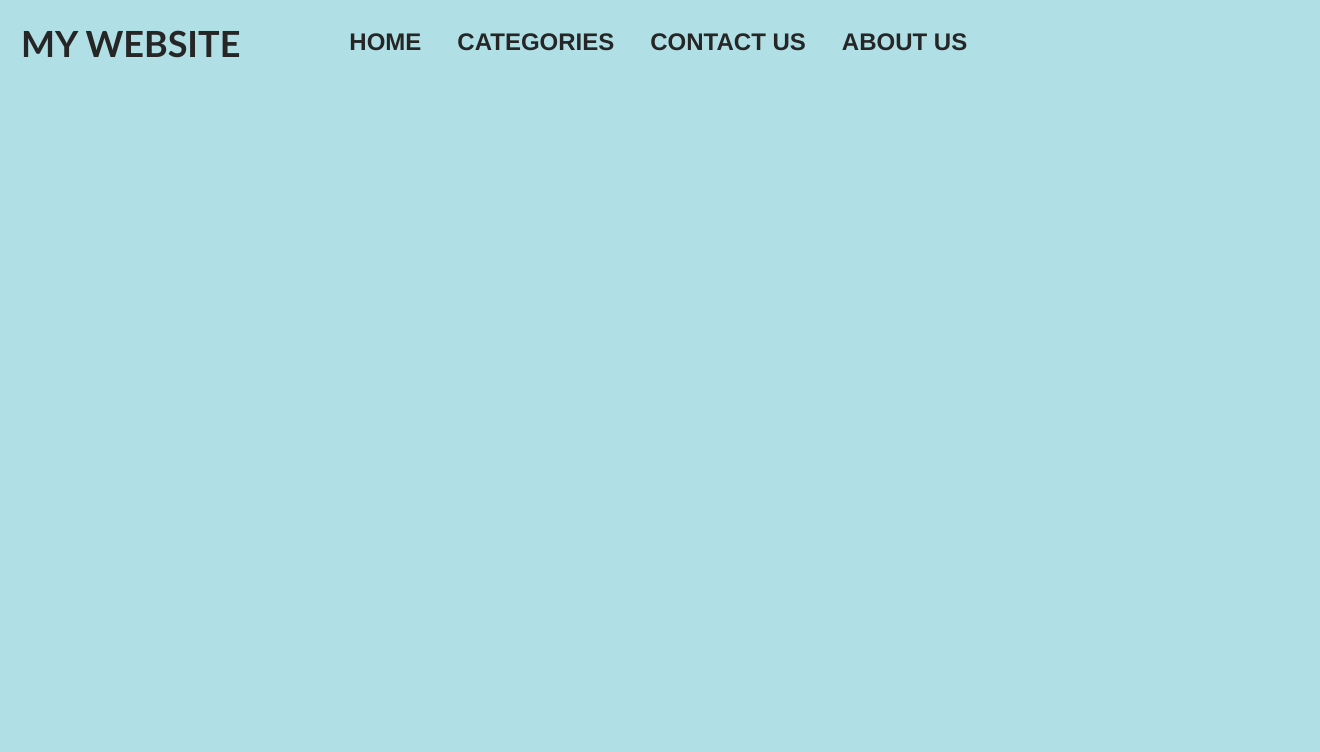
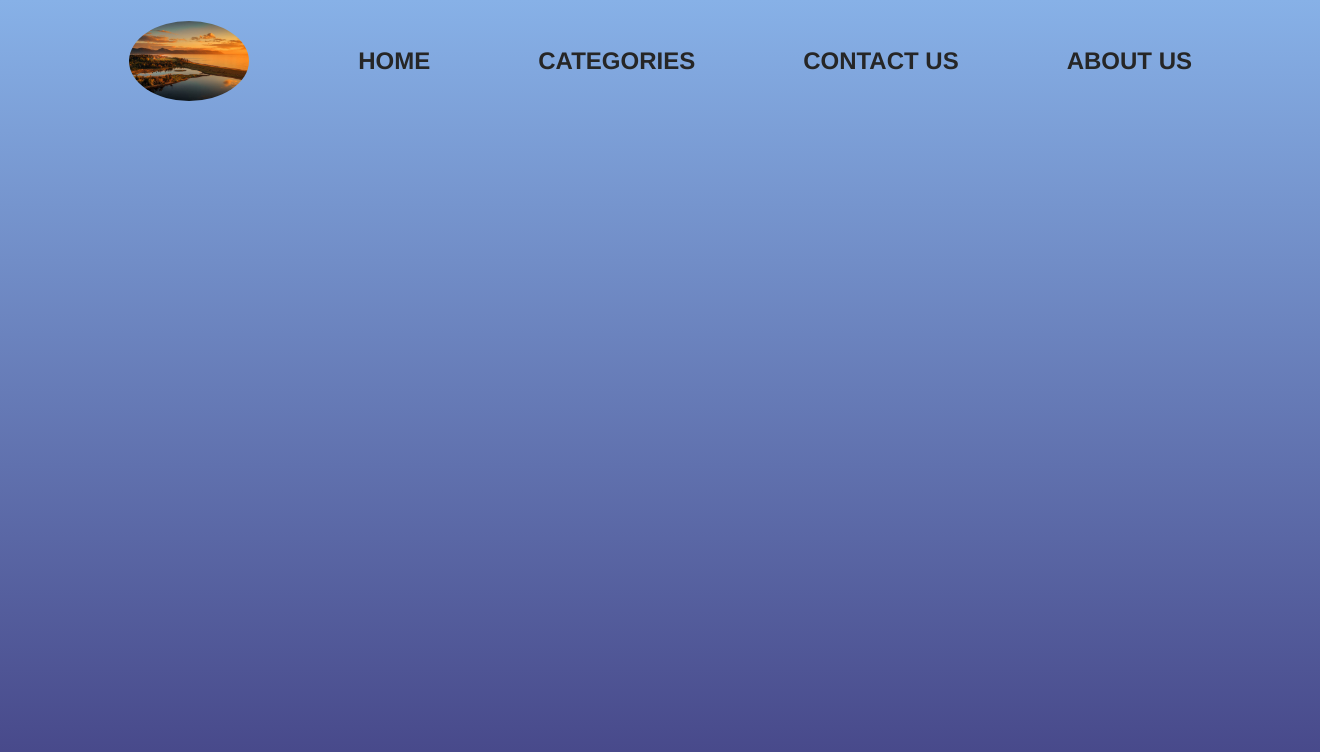
Before and after one commit to bruno-bahr/menu-site, a plain HTML site: page menu/index.html in a window 1280 px wide. Shown: the whole page, 1320 px wide, since content can reach past the window. Drawn offline with Linux system fonts and the light colour scheme.

Commit message:
Layout modification

```diff
--- a/menu/estilo/style.css
+++ b/menu/estilo/style.css
@@ -6,26 +6,34 @@
 }
 
 body{
-    background-color: powderblue;
+    min-height: 100vh;
+    background: linear-gradient(rgb(135, 177, 231), rgb(68, 67, 133) );
 }
 
 ul{
-    margin: 20px 20px;
-    padding: 20;
-    display: inline-flex;
+    position: relative;
+    top: 0;
+    left: 0;
+    width: 100vw;
+    padding: 20px 20px;
+    display: flex;
+    justify-content: space-evenly;
+    align-items: center;
 }
 
 ul li{
     font-family: 'Franklin Gothic Medium', 'Arial Narrow', Arial, sans-serif;
     list-style: none;
-    padding: 8px 18px;
+
 }
 
-ul li.title{
-    margin-right: 90px;
+ul img{
+    height: 10vh;
+    border-radius: 50%;
     padding: 01px;
     font-family: 'Gill Sans', 'Gill Sans MT', Calibri, 'Trebuchet MS', sans-serif;
     font-size: 1.5em;
+
 }
 
 ul li a{
@@ -35,14 +43,15 @@ ul li a{
     font-weight: bold;
     font-size: 1.5em;
     position: relative;
+
+
 }
 
 ul li a.menu:hover{
     border-width: 20px;
-    color: ;
     font-size: 1.8em;
     font-weight: bolder;
-    background-color: rgba(0, 139, 139, 0.185);
+    background-color: rgba(16, 44, 201, 0.185);
 
 }
 
@@ -50,7 +59,7 @@ ul li a.menu::before{
     content: '';
     width: 0px;
     height: 5px;
-    background: teal;
+    background: rgba(6, 45, 97, 0.712);
     position: absolute;
     bottom: -10%;
     left: 0%;
--- a/menu/index.html
+++ b/menu/index.html
@@ -9,7 +9,7 @@
 </head>
 <body>
     <ul>
-        <li class="title"><a href="#">My Website</a></li>
+        <img src="estilo/pais_02.jpg" class="title" alt="paisagem">
         <li><a href="#"class="menu">Home</a></li>
         <li><a href="#"class="menu">Categories</a></li>
         <li><a href="#"class="menu">Contact us</a></li>
```
Also changed, not shown: menu/estilo/pais_02.jpg (added), menu/estilo/paisagem.jpg (added).
